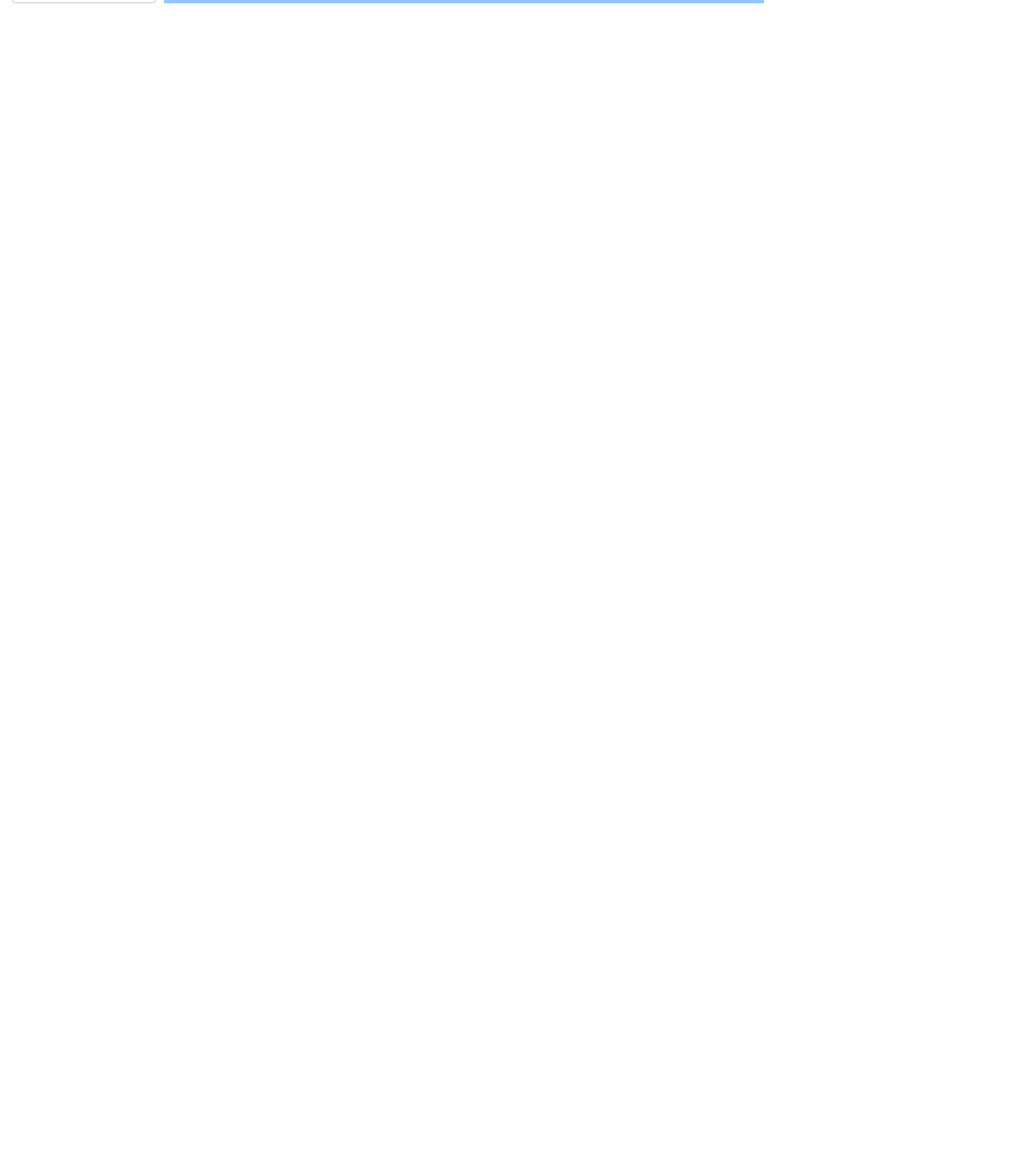
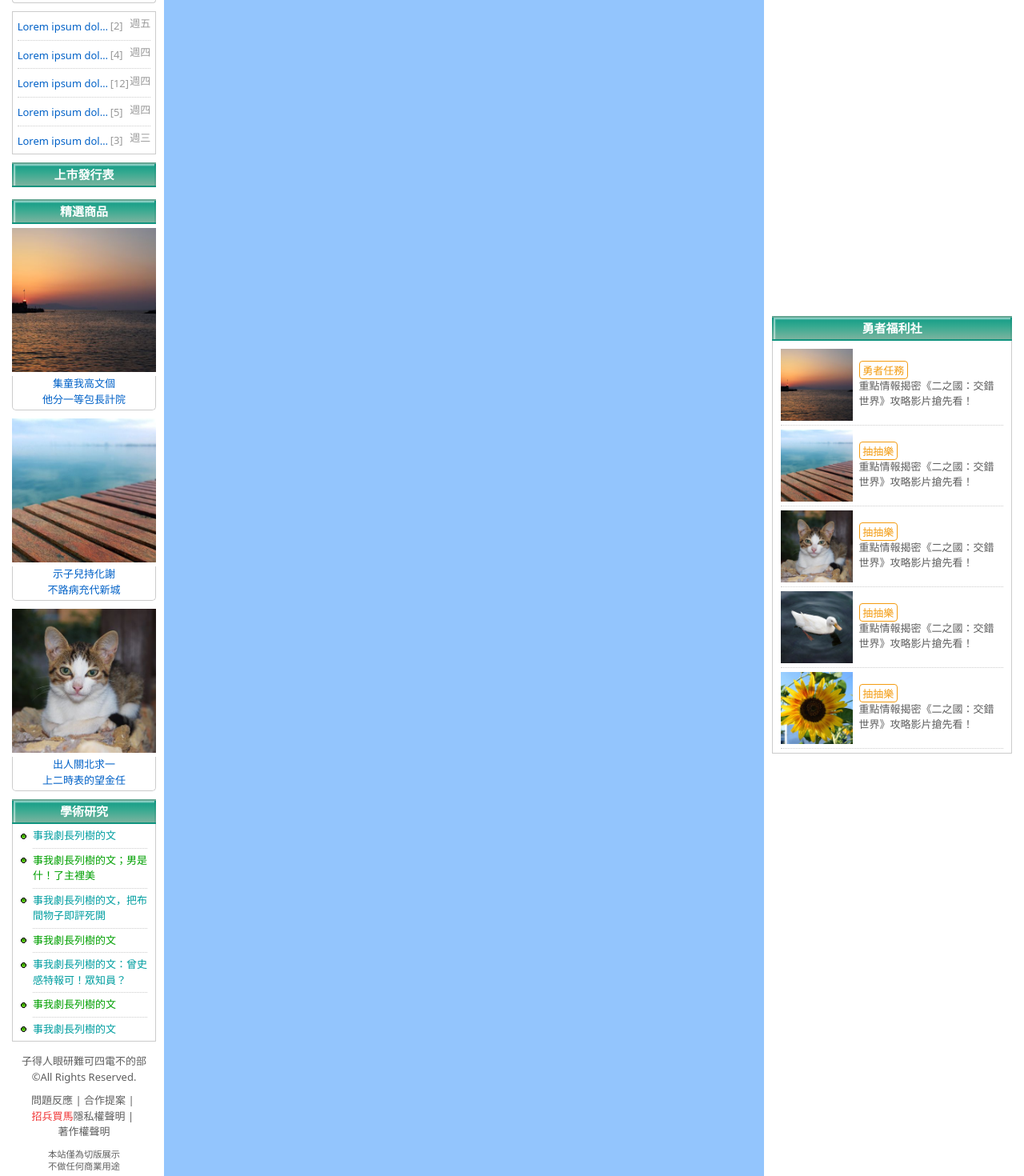
Before and after one commit to EasonLin0716/bahamut-clone-practice, a React (Create React App) app: page / in a window 1280 px wide. Shown: the part 2078-3548 px from the top of the page at 80% size. Before the commit the page ends 2082 px from the top, so only its background shows below. Built offline with nearby package versions, Linux system fonts and the light colour scheme.

Commit message:
[構建] 動畫列表，精選商品，學術研究及左側頁腳

```diff
--- a/src/assets/css/App.css
+++ b/src/assets/css/App.css
@@ -32,3 +32,8 @@
 .animevideo__info:hover .animevideo__info__link p:last-child {
   @apply underline;
 }
+
+.animelist__link {
+  @apply text-tiny overflow-hidden whitespace-nowrap overflow-ellipsis inline-block align-middle leading-21 text-bahamut-linkBlue hover:underline;
+  max-width: 116px;
+}
--- /dev/null
+++ b/src/components/AnimeList/AnimeList.js
@@ -0,0 +1,62 @@
+import SeparateLine from "../SeparateLine/SeparateLine.js";
+const mockData = [
+  {
+    id: 1,
+    title: "Lorem ipsum dolor sit amet.",
+    episode: 2,
+    link: "https://www.google.com",
+    day: "週五",
+  },
+  {
+    id: 2,
+    title: "Lorem ipsum dolor sit amet.",
+    episode: 4,
+    link: "https://www.google.com",
+    day: "週四",
+  },
+  {
+    id: 3,
+    title: "Lorem ipsum dolor sit amet.",
+    episode: 12,
+    link: "https://www.google.com",
+    day: "週四",
+  },
+  {
+    id: 4,
+    title: "Lorem ipsum dolor sit amet.",
+    episode: 5,
+    link: "https://www.google.com",
+    day: "週四",
+  },
+  {
+    id: 5,
+    title: "Lorem ipsum dolor sit amet.",
+    episode: 3,
+    link: "https://www.google.com",
+    day: "週三",
+  },
+];
+export default function AnimeList() {
+  return (
+    <div className="border border-gray-250">
+      {mockData.map((item, index) => (
+        <div>
+          <div className="m-1.5">
+            <span>
+              <a className="animelist__link" href={item.link}>
+                {item.title}
+              </a>
+              <span className="text-tiny text-gray-450">[{item.episode}]</span>
+            </span>
+            <span className="text-tiny text-gray-450 float-right">
+              {item.day}
+            </span>
+          </div>
+          <div className="mx-1.5">
+            {index < mockData.length - 1 && <SeparateLine />}
+          </div>
+        </div>
+      ))}
+    </div>
+  );
+}
--- /dev/null
+++ b/src/components/CaseStudy/CaseStudy.js
@@ -0,0 +1,82 @@
+import Title from "../Title/Title.js";
+import SeparateLine from "../SeparateLine/SeparateLine.js";
+const mockData = [
+  {
+    id: 1,
+    title: "事我劇長列樹的文",
+    link: "https://www.google.com",
+    fontColor: "#009ea0",
+  },
+  {
+    id: 2,
+    title: "事我劇長列樹的文；男是什！了主裡美",
+    link: "https://www.google.com",
+    fontColor: "#00a002",
+  },
+  {
+    id: 3,
+    title: "事我劇長列樹的文，把布間物子即評死開",
+    link: "https://www.google.com",
+    fontColor: "#009ea0",
+  },
+  {
+    id: 4,
+    title: "事我劇長列樹的文",
+    link: "https://www.google.com",
+    fontColor: "#00a002",
+  },
+  {
+    id: 5,
+    title: "事我劇長列樹的文：曾史感特報可！眾知員？",
+    link: "https://www.google.com",
+    fontColor: "#009ea0",
+  },
+  {
+    id: 6,
+    title: "事我劇長列樹的文",
+    link: "https://www.google.com",
+    fontColor: "#00a002",
+  },
+  {
+    id: 7,
+    title: "事我劇長列樹的文",
+    link: "https://www.google.com",
+    fontColor: "#009ea0",
+  },
+];
+export default function CaseStudy() {
+  const caseStudyTitle = "學術研究";
+  return (
+    <div>
+      <Title text={caseStudyTitle} />
+      <ul className="border-l border-r border-b border-gray-250 px-2.5">
+        {mockData.map((item, index) => {
+          const linkStyle = {
+            color: item.fontColor,
+          };
+          return (
+            <li key={item.id} className="relative">
+              <img
+                src="/icon/green-dot.png"
+                alt=""
+                className="absolute top-3"
+              />
+              <a
+                href={item.link}
+                style={linkStyle}
+                className="block py-1.25 pl-3.25 text-tiny hover:text-underline"
+              >
+                {item.title}
+              </a>
+              {index < mockData.length - 1 && (
+                <div className="pl-3.25">
+                  <SeparateLine />
+                </div>
+              )}
+            </li>
+          );
+        })}
+      </ul>
+    </div>
+  );
+}
--- /dev/null
+++ b/src/components/ChosenProducts/ChosenProducts.js
@@ -0,0 +1,49 @@
+import Title from "../Title/Title.js";
+const mockData = [
+  {
+    id: 1,
+    imgSrc: "/img/01.jpg",
+    title: "集童我高文個",
+    content: "他分一等包長計院",
+    link: "https://www.google.com",
+  },
+  {
+    id: 2,
+    imgSrc: "/img/02.jpg",
+    title: "示子兒持化謝",
+    content: "不路病充代新城",
+    link: "https://www.google.com",
+  },
+  {
+    id: 3,
+    imgSrc: "/img/03.jpg",
+    title: "出人關北求一",
+    content: "上二時表的望金任",
+    link: "https://www.google.com",
+  },
+];
+export default function ChosenProducts() {
+  const chosenProductsTitle = "精選商品";
+  return (
+    <div>
+      <Title text={chosenProductsTitle} />
+      <div className="pb-1.25"></div>
+      <div className="flex flex-col gap-2.5">
+        {mockData.map((item, index) => (
+          <div key={index}>
+            <img className="h-45 w-45 object-cover" src={item.imgSrc} alt="" />
+            <div className="mt-1.25 border-b border-l border-r rounded-b-5  border-gray-250">
+              <a
+                href={item.link}
+                className="block text-bahamut-linkBlue hover:underline my-0.75 text-tiny text-center"
+              >
+                {item.title} <br />
+                {item.content}
+              </a>
+            </div>
+          </div>
+        ))}
+      </div>
+    </div>
+  );
+}
--- a/src/components/LeftAside/LeftAside.js
+++ b/src/components/LeftAside/LeftAside.js
@@ -1,6 +1,11 @@
 import ServeBar from "../ServeBar/ServeBar.js";
 import DailySignIn from "../DailySignIn/DailySignIn.js";
 import AnimeVideo from "../AnimeVideo/AnimeVideo.js";
+import AnimeList from "../AnimeList/AnimeList.js";
+import OnSaleProduction from "../OnSaleProduction/OnSaleProduction.js";
+import ChosenProducts from "../ChosenProducts/ChosenProducts.js";
+import CaseStudy from "../CaseStudy/CaseStudy.js";
+import LeftAsideFooter from "./LeftAsideFooter.js";
 export default function LeftAside() {
   return (
     <div className="flex flex-col gap-2.5">
@@ -8,6 +13,11 @@ export default function LeftAside() {
       <ServeBar />
       <DailySignIn />
       <AnimeVideo />
+      <AnimeList />
+      <OnSaleProduction />
+      <ChosenProducts />
+      <CaseStudy />
+      <LeftAsideFooter />
     </div>
   );
 }
--- /dev/null
+++ b/src/components/LeftAside/LeftAsideFooter.js
@@ -0,0 +1,46 @@
+export default function LeftAsideFooter() {
+  return (
+    <ul>
+      <li className="py-1.25">
+        <p className="text-tiny text-center text-gray-350">
+          子得人眼研難可四電不的部
+        </p>
+        <p className="text-tiny text-center text-gray-350">
+          ©All Rights Reserved.
+        </p>
+      </li>
+      <li className="py-1.25">
+        <div className="flex flex-wrap justify-center">
+          <span className="text-tiny text-gray-350 hover:underline cursor-pointer">
+            問題反應
+          </span>
+          <span className="text-tiny text-gray-350 hover:underline cursor-pointer">
+            &nbsp;|&nbsp;
+          </span>
+          <span className="text-tiny text-gray-350 hover:underline cursor-pointer">
+            合作提案
+          </span>
+          <span className="text-tiny text-gray-350 hover:underline cursor-pointer">
+            &nbsp;|&nbsp;
+          </span>
+          <span className="text-tiny text-bahamut-red hover:underline cursor-pointer">
+            招兵買馬
+          </span>
+          <span className="text-tiny text-gray-350 hover:underline cursor-pointer">
+            隱私權聲明
+          </span>
+          <span className="text-tiny text-gray-350 hover:underline cursor-pointer">
+            &nbsp;|&nbsp;
+          </span>
+          <span className="text-tiny text-gray-350 hover:underline cursor-pointer">
+            著作權聲明
+          </span>
+        </div>
+      </li>
+      <li className="py-1.25">
+        <p className="text-xs text-center text-gray-350">本站僅為切版展示</p>
+        <p className="text-xs text-center text-gray-350">不做任何商業用途</p>
+      </li>
+    </ul>
+  );
+}
--- /dev/null
+++ b/src/components/OnSaleProduction/OnSaleProduction.js
@@ -0,0 +1,10 @@
+import Title from "../Title/Title.js";
+export default function OnSaleProduction() {
+  const animeVideoTitle = "上市發行表";
+  return (
+    <div>
+      <Title text={animeVideoTitle} />
+      <div className="pb-1.25"></div>
+    </div>
+  );
+}
--- a/tailwind.config.js
+++ b/tailwind.config.js
@@ -9,12 +9,15 @@ module.exports = {
           gold: "#f39c12",
           blue: "#3e81c6",
           blueGreen: "#117e96",
+          linkBlue: "#0061c7",
           yellow: "#fff4cd",
           deepYellow: "#d4b878",
+          red: "#f03434",
         },
         gray: {
           250: "#cccccc",
           350: "#5e5e5e",
+          450: "#999",
         },
       },
       spacing: {
@@ -28,6 +31,7 @@ module.exports = {
         22.5: "90px",
         25: "100px",
         37.5: "150px",
+        45: "180px",
       },
       borderRadius: {
         DEFAULT: "4px",
@@ -53,6 +57,8 @@ module.exports = {
         default: "2px",
       },
       lineHeight: {
+        18: "18px",
+        21: "21px",
         27: "27px",
       },
     },
```
Also changed, not shown: public/icon/green-dot.png (added).
